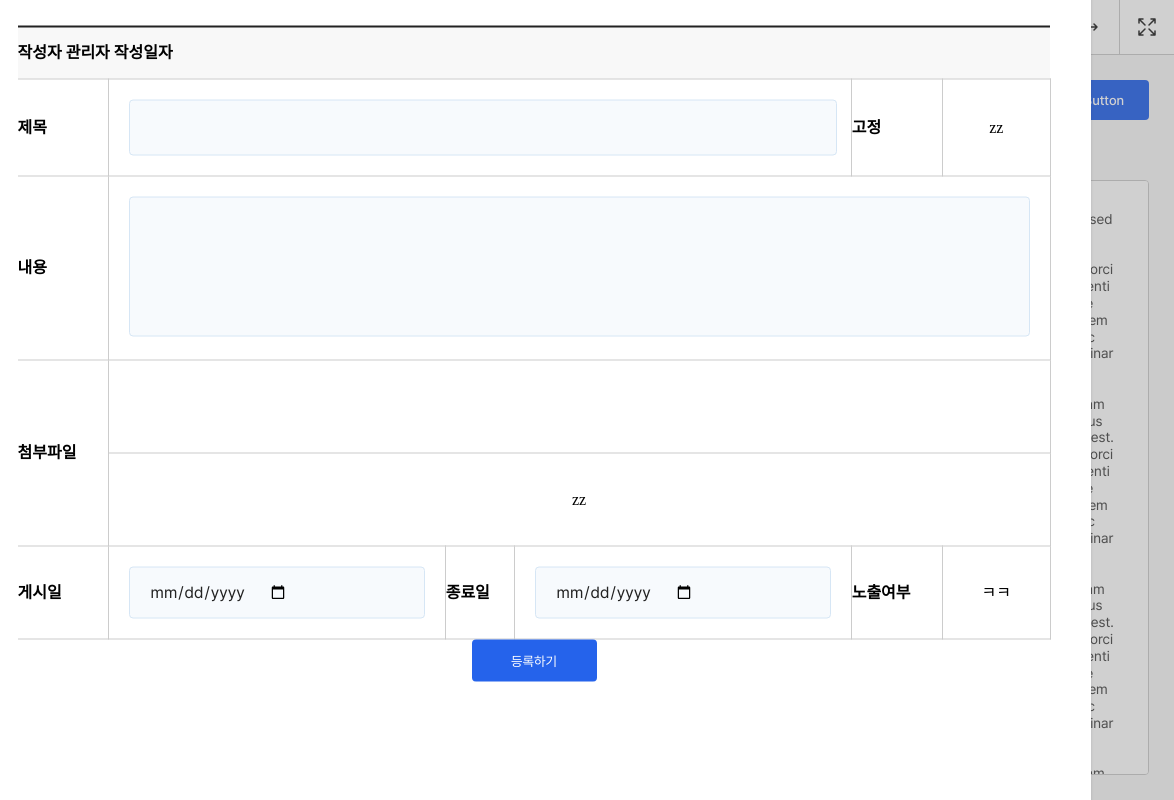
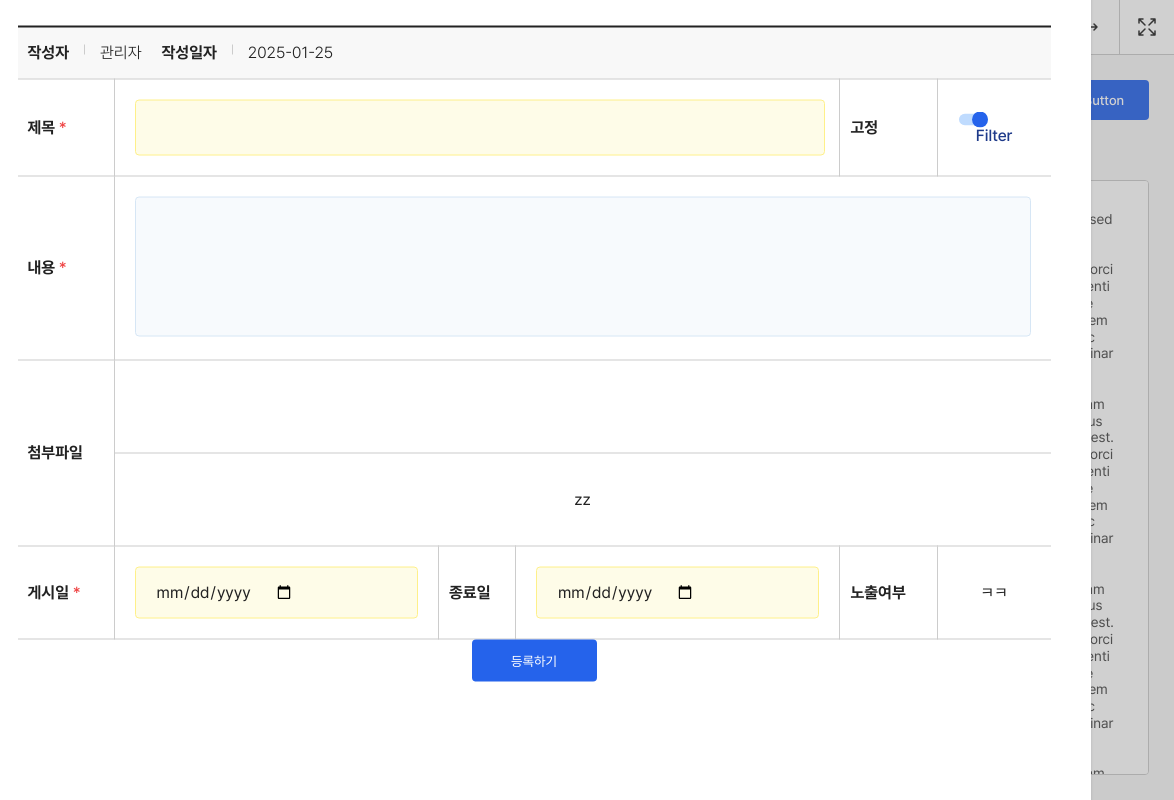
Before and after one commit to gksrlf/ThinkTree-admin, a website: page html/tab.html in a window 1280 px wide. Shown: the full height of the page, 106-1280 px from the left. Drawn offline with Linux system fonts and the light colour scheme; a web font is replaced by a local one.

Commit message:
팝업 수정중

```diff
--- a/css/_input.css
+++ b/css/_input.css
@@ -83,6 +83,10 @@ input[type="text"].require {
   background-color: var(--field-required-bg);
 }
 
+input[type="date"].require {
+  border: solid 1px var(--field-required-border);
+  background-color: var(--field-required-bg);
+}
 
 .input_item_box .select_label select {
   font-family: "Pretendard";
--- a/css/_utils.css
+++ b/css/_utils.css
@@ -2,6 +2,14 @@
   display: flex;
   align-items: center;
   justify-content: center;
+}
+
+.line {
+  display: block;
+  width: 1px;
+  height: 10px;
+  background-color: var(--neutral-midium);
+  margin: 0 15px;
 }
 
 .w_40 {
--- a/css/tab.css
+++ b/css/tab.css
@@ -122,6 +122,8 @@
 
 .modal_content_table {
   width: 100%;
+  font-family: "Pretendard";
+  color: var(--neutral-default);
 }
 
 .modal_content_table thead {
@@ -131,6 +133,28 @@
   box-sizing: border-box;
   height: 52px;
   text-align: left;
+}
+
+
+.modal_table_header {
+  width: 100%;
+  display: flex;
+  padding-left: 10px;
+}
+
+.modal_table_header div {
+  display: flex;
+  color: var(--neutral-default);
+  font-family: "Pretendard";
+  font-weight: 300;
+}
+
+.modal_table_header div:last-child {
+  padding-left: 20px;
+}
+
+.font_bold {
+  font-weight: 700;
 }
 
 .modal_content_table thead tr th {
@@ -151,6 +175,7 @@
   border : 1px solid var(--neutral-midium);
   box-sizing: border-box;
   border-left: 0 none;
+  padding-left: 10px;
 }
 
 .modal_content_table tbody tr {
@@ -159,7 +184,7 @@
   border-right: 0 none;
 }
 
-.modal_content_table tbody tr {
+.modal_content_table tbody tr td:last-of-type {
   border-right: 0 none;
 }
 
@@ -176,6 +201,31 @@
 .modal_btn_box button {
   width: 125px;
   height: 100%;
+}
+
+.content .filter__box{
+  display: flex;
+  gap: 8px;
+  margin-bottom: 15px;
+}
+.filter__box .filter_state{
+  display: block;
+  text-indent: -99999px;
+  width: 32px;
+  height: 16px;
+  background-image: var(--filter-large-off);
+  background-repeat: no-repeat;
+  background-size: contain;
+  background-position: center center;
+  border: none;
+  background-color: transparent;
+}
+.filter__box .filter_state.on{
+  background-image: var(--filter-large-on);
+}
+.filter__box p{
+  font-weight: 500;
+  color: var(--brand-primary-dark);
 }
 
 /************ Responsive *************/
--- a/html/tab.html
+++ b/html/tab.html
@@ -315,24 +315,34 @@
       <table class="modal_content_table">
         <thead>
         <tr>
-          <th colspan="6">작성자 관리자 작성일자 </th>
+          <th colspan="6">
+            <div class="modal_table_header">
+              <div>
+                <p class="font_bold">작성자</p><span class="line"></span>관리자
+              </div>
+              <div>
+                <p class="font_bold">작성일자</p><span class="line"></span>2025-01-25
+              </div>
+            </div>
+          </th>
         </tr>
         </thead>
         <tbody>
           <tr>
-            <th>제목 </th>
+            <th>제목&nbsp;<span class="require_sign">*</span></th>
             <td colspan="3">
-                <input type="text"/>
+                <input class="require" type="text"/>
             </td>
             <th>고정</th>
             <td>
-              <span>
-                zz
-              </span>
+              <div class="filter__box">
+                <button class="filter_state on">filter state</button>
+                <p>Filter</p>
+              </div>
             </td>
           </tr>
         <tr>
-          <th>내용</th>
+          <th>내용&nbsp;<span class="require_sign">*</span></th>
           <td colspan="5">
             <textarea>
 
@@ -353,13 +363,13 @@
             </td>
           </tr>
         <tr>
-          <th>게시일</th>
+          <th>게시일&nbsp;<span class="require_sign">*</span></th>
           <td>
-            <input type="date" />
+            <input type="date" class="require"/>
           </td>
           <th>종료일</th>
           <td>
-            <input type="date" />
+            <input type="date" class="require"/>
           </td>
           <th>노출여부</th>
           <td>
```
